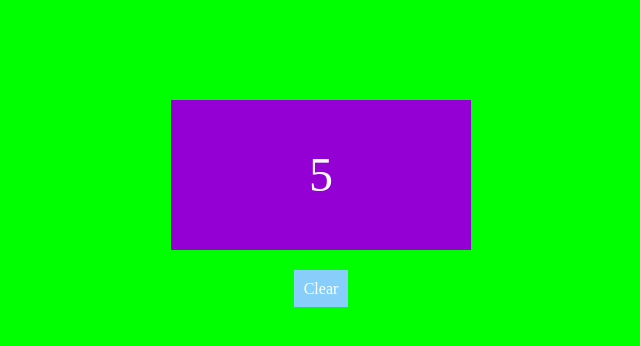
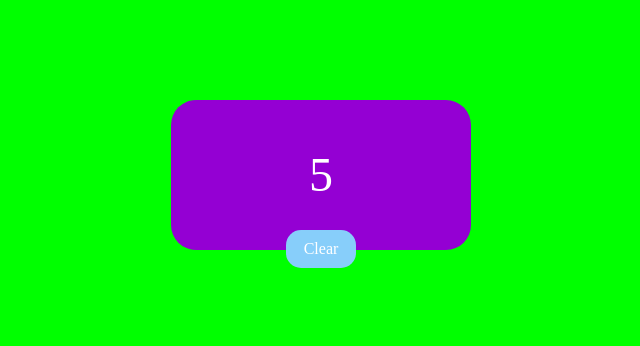
Before and after one commit to mate-academy/dom_all-is-timed, a plain HTML site: page index.html in a window 1280 px wide. Shown: the whole page, without its empty margins (319-959 px from the left). Drawn offline with Linux system fonts and the light colour scheme.

Commit message:
task all ready to start

```diff
--- a/css/style.css
+++ b/css/style.css
@@ -9,24 +9,26 @@ body {
   height: 150px;
   margin-top: 100px;
   background-color: darkviolet;
+  border-radius: 25px;
 }
 
 .clockIsTimed {
   color: #fff;
   font-size: 3em;
   line-height: 150px;
-  margin-bottom: 30px;
 }
 
 .clear {
   padding: 10px;
+  width: 50px;
+  margin: -20px auto;
   text-decoration: none;
   background-color: lightskyblue;
   color: #fff;
+  border-radius: 15px;
 }
 
 .clear:hover {
-  trasition: all 1s;
   background-color: yellow;
   color: #000;
 }
--- a/index.html
+++ b/index.html
@@ -10,8 +10,8 @@
 <body>
   <div class="wrapper">
     <div class="clockIsTimed"></div>
-    <a href="/" class="clear">Clear</a>
   </div>
+  <div class="clear">Clear</div>
   <script src="js/script.js"></script>
 </body>
 </html>
--- a/js/script.js
+++ b/js/script.js
@@ -1,25 +1,22 @@
-const clock = document.querySelector('.clockIsTimed');
-const clear = document.querySelector('.clear');
+function render() {
+  const counter = document.querySelector('.clockIsTimed');
+  const clear = document.querySelector('.clear');
+  let time = localStorage.getItem('counter') || 0;
 
-let count;
+  function storageCount() {
+    counter.textContent = time;
+    localStorage.setItem('counter', time);
+  }
 
-if (!localStorage.getItem('time')) {
-  count = 0;
-  clock.innerHTML = count;
+  setInterval( () => {
+    time++;
+    storageCount();
+  }, 1000);
 
-} else {
-  count = localStorage.getItem('time');
+  storageCount()
+  clear.addEventListener('click', (event) => {
+    time = -1;
+  });
 }
 
-setInterval(() => {
-  count++;
-  clock.innerHTML = count;
-}, 1000);
-
-
-clear.addEventListener('click', (event) => {
-  event.preventDefault();
-  count = 0;
-});
-
-window.onunload = () => localStorage.setItem('time', count);
+window.addEventListener('load', render);
```
